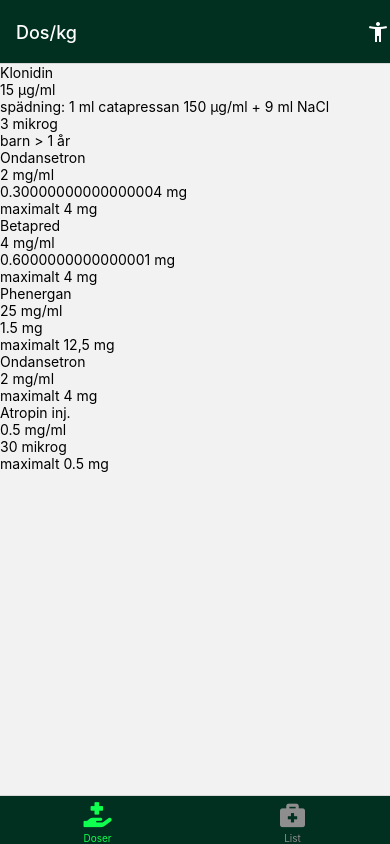
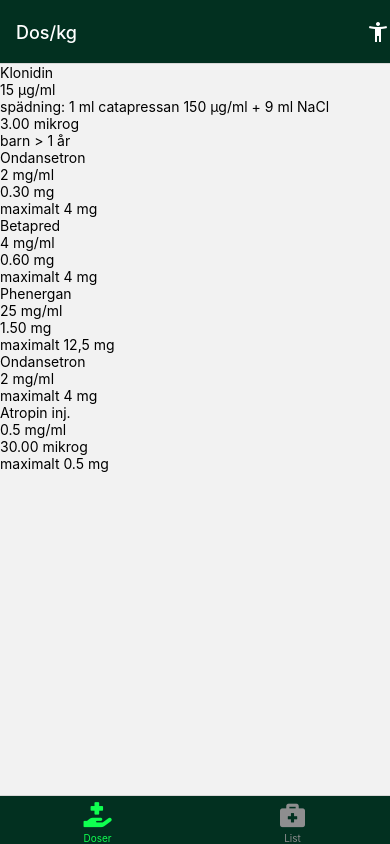
Before and after one commit to lelkespeter/AnestesiDrugs, a React Native app: screen /CurrentDrugs in a window 390 px wide. Built offline with nearby package versions, Linux system fonts and the light colour scheme.

Commit message:
added avrundning

```diff
--- a/components/LmItem.js
+++ b/components/LmItem.js
@@ -10,9 +10,11 @@
         {styrka && styrka.length > 0 ? <Text>{styrka}</Text> : null}
         {recept && recept.length > 0 ? <Text>spädning: {recept}</Text> : null}
 
-        {dosimG != null && dosimG !== "" ? <Text>{dosimG * w} mg</Text> : null}
+        {dosimG != null && dosimG !== "" ? (
+          <Text>{(dosimG * w).toFixed(2)} mg</Text>
+        ) : null}
         {dosIµG != null && dosIµG !== "" ? (
-          <Text>{dosIµG * w} mikrog</Text>
+          <Text>{(dosIµG * w).toFixed(2)} mikrog</Text>
         ) : null}
 
         {obs && obs.length > 0 ? <Text>{obs}</Text> : null}
```
